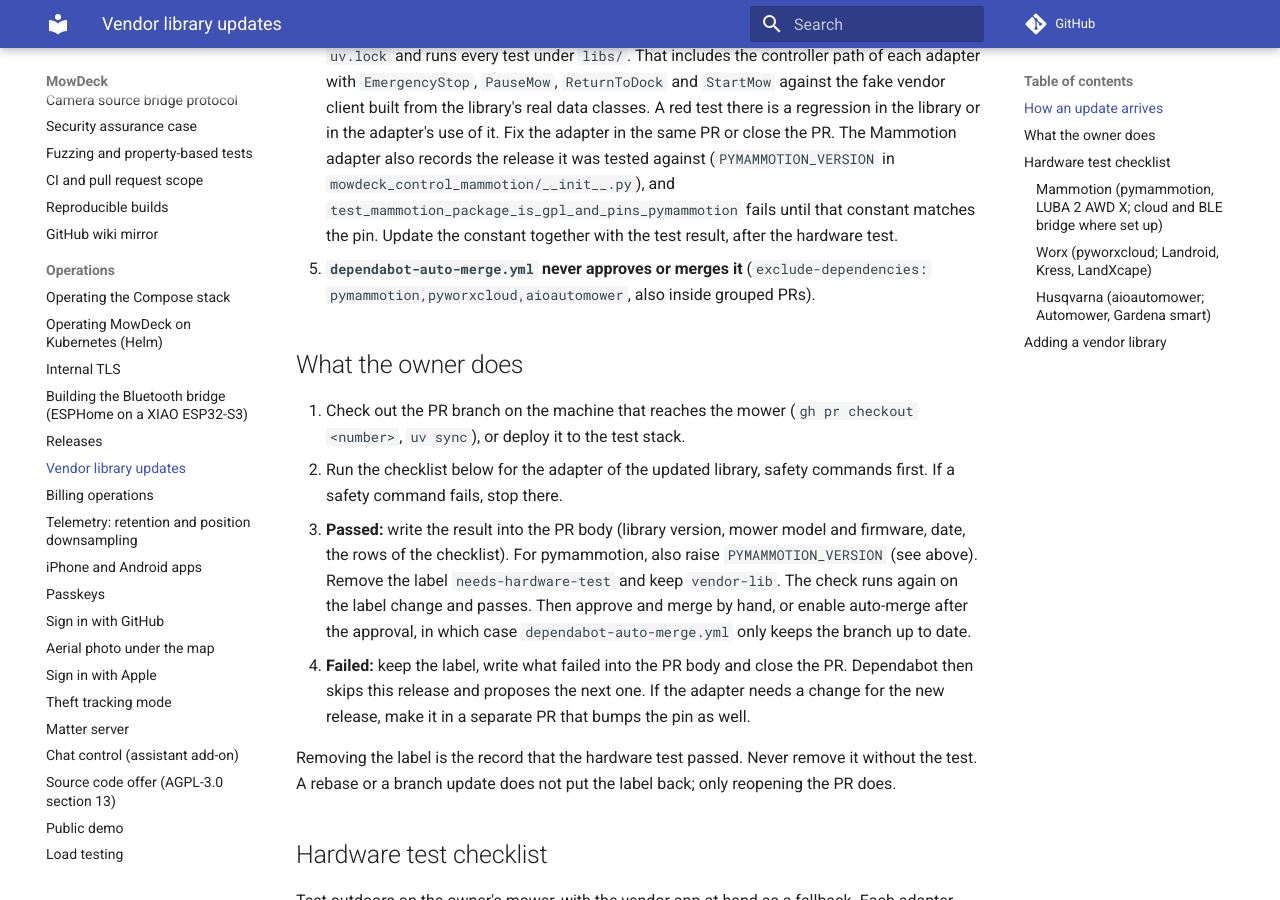
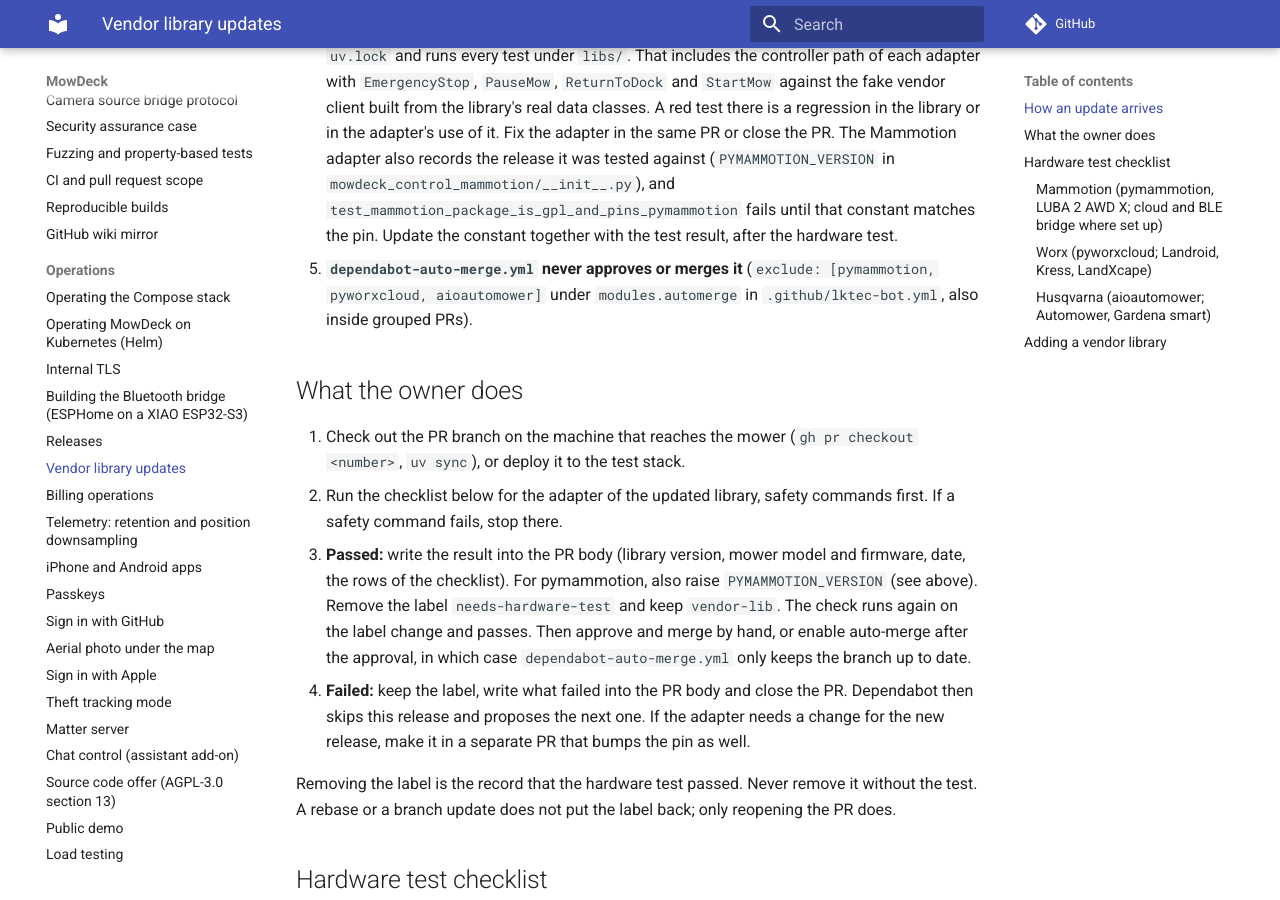
Before and after one commit to lukislp/mowdeck, an MkDocs documentation site: the page built from docs/ops/vendor-lib-updates.md, in a window 1280 px wide and 900 px high, scrolled down 968 px. Built offline with MkDocs 1.6.1 and Material for MkDocs 9.7.7, drawn with Linux system fonts in a browser that asks for light colours; comment, search, counter and statistics services are not loaded; some of the changed text lies outside the part shown.

Commit message:
ci: run Dependabot auto-merge through the lktec-bot App (#307)
* ci: run Dependabot auto-merge through the lktec-bot App

Replace the ci-workflows auto-merge caller (owner PAT) with the lktec-bot reusable workflow: a GitHub App approves and arms routine Dependabot updates under its own identity and keeps open pull requests up to date. Policy in .github/lktec-bot.yml; Dependabot groups the bot's own workflow bumps and exempts them from the cooldown.

* ci: SPDX headers for the lktec-bot policy and caller (reuse lint)

* ci(automerge): keep the vendor libraries excluded in the lktec-bot policy

The old caller passed exclude-dependencies to ci-workflows; the exclusion now lives under modules.automerge.exclude in .github/lktec-bot.yml, and test_dependabot.py keeps it equal to VENDOR_LIBS of vendor_lib_guard.py. Docs updated accordingly.

```diff
--- a/docs/ops/vendor-lib-updates.md
+++ b/docs/ops/vendor-lib-updates.md
@@ -16,7 +16,7 @@ A bug in a new release can break a command, in the worst case the emergency stop
 2. **`vendor-lib-label.yml` labels the PR** `vendor-lib` and `needs-hardware-test` when the PR is opened or reopened. This applies to any PR whose `uv.lock` changes the version of a vendor library, Dependabot's included. A PR that only adds a new adapter with its library is no update and gets no label.
 3. **The check `vendor-lib / hardware test`** (`vendor-lib-guard.yml`) fails while the PR updates a vendor library and either carries `needs-hardware-test` or has no `vendor-lib` label yet. Its job summary lists the updated libraries and the next steps. Every other PR passes at once, so the check can be a required check without holding back routine updates.
 4. **CI runs the adapters' unit tests against the new release**: the `python` job installs the PR's `uv.lock` and runs every test under `libs/`. That includes the controller path of each adapter with `EmergencyStop`, `PauseMow`, `ReturnToDock` and `StartMow` against the fake vendor client built from the library's real data classes. A red test there is a regression in the library or in the adapter's use of it. Fix the adapter in the same PR or close the PR. The Mammotion adapter also records the release it was tested against (`PYMAMMOTION_VERSION` in `mowdeck_control_mammotion/__init__.py`), and `test_mammotion_package_is_gpl_and_pins_pymammotion` fails until that constant matches the pin. Update the constant together with the test result, after the hardware test.
-5. **`dependabot-auto-merge.yml` never approves or merges it** (`exclude-dependencies: pymammotion,pyworxcloud,aioautomower`, also inside grouped PRs).
+5. **`dependabot-auto-merge.yml` never approves or merges it** (`exclude: [pymammotion, pyworxcloud, aioautomower]` under `modules.automerge` in `.github/lktec-bot.yml`, also inside grouped PRs).
 
 ## What the owner does
 
@@ -76,4 +76,4 @@ No manual driving: the Automower Connect API has no such command.
 
 ## Adding a vendor library
 
-A new adapter declares its library in `[tool.mowdeck.adapter] vendor-modules`. Add it to `VENDOR_LIBS` in `tools/repo-checks/scripts/vendor_lib_guard.py`, to `exclude-dependencies` in `.github/workflows/dependabot-auto-merge.yml` and to the tables on this page. `tools/repo-checks/tests/test_dependabot.py` fails until the first two match.
+A new adapter declares its library in `[tool.mowdeck.adapter] vendor-modules`. Add it to `VENDOR_LIBS` in `tools/repo-checks/scripts/vendor_lib_guard.py`, to `modules.automerge.exclude` in `.github/lktec-bot.yml` and to the tables on this page. `tools/repo-checks/tests/test_dependabot.py` fails until the first two match.
```
Also changed, not shown: CONTRIBUTING.md (+2 -2 lines), docs/dev/adding-a-provider.md (+1 -1 lines), 4 other files.
